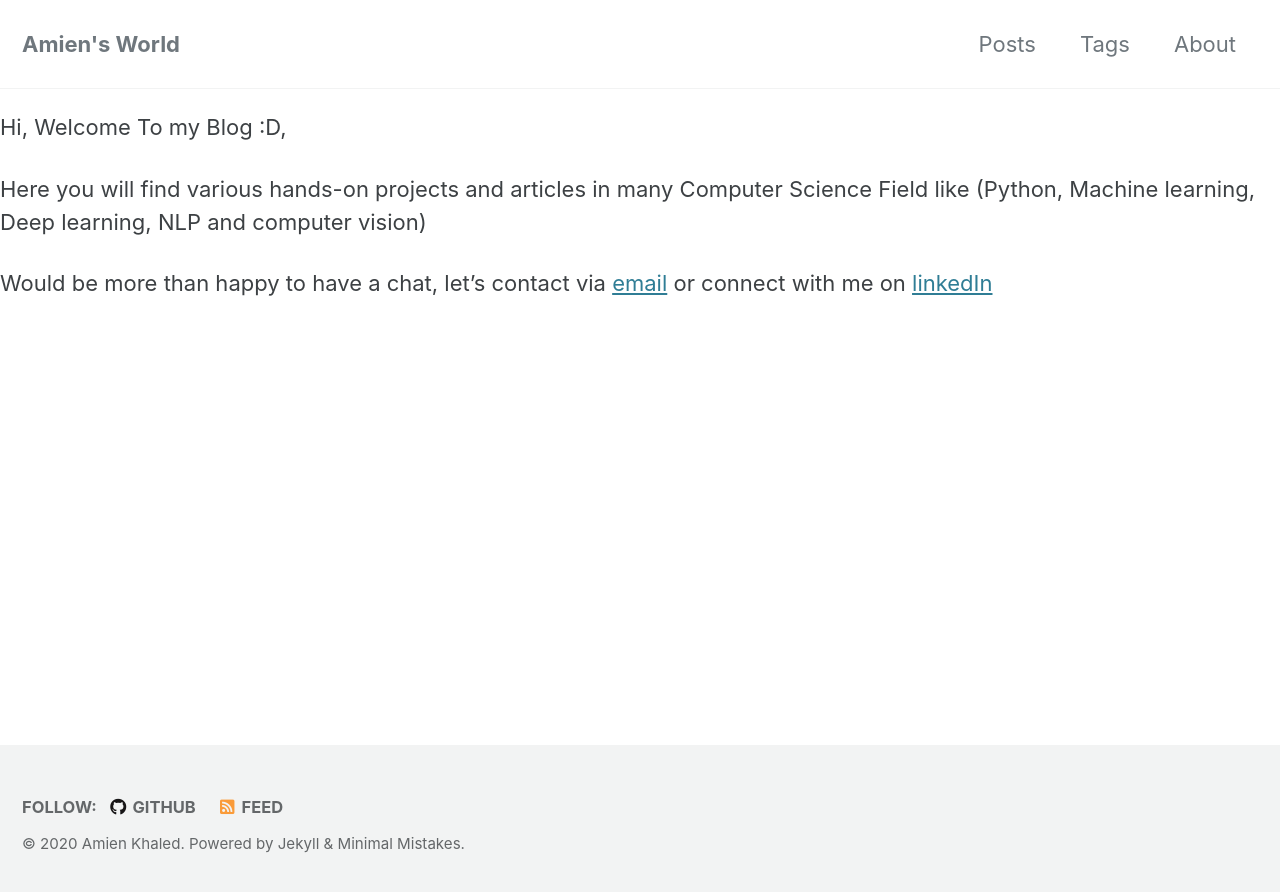
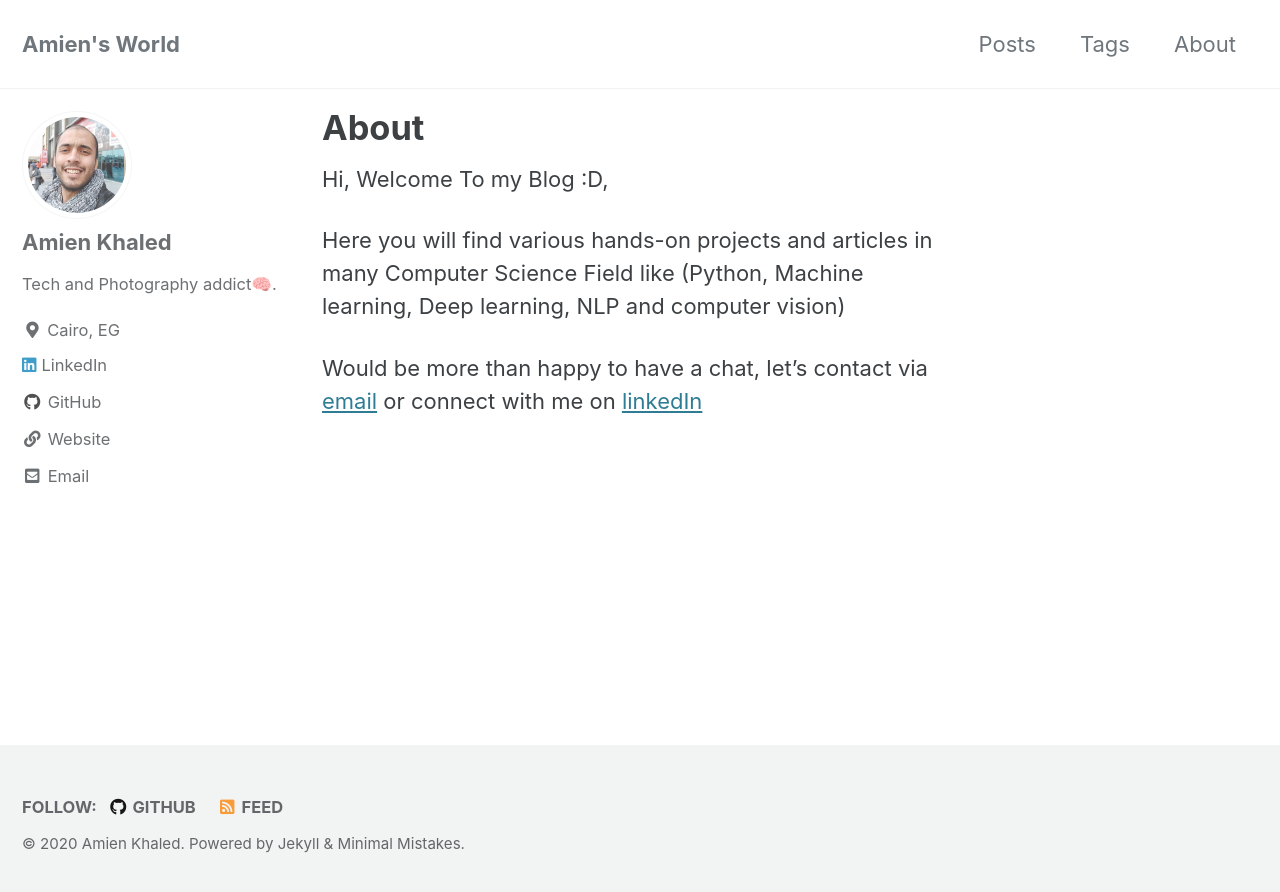
Before and after one commit to AmienKhaled/AmienKhaled.github.io, a Jekyll site: the page built from _pages/about.md, in a window 1280 px wide. Shown: the top 892 px of the page. Built offline with Jekyll 4.4.1, drawn with Linux system fonts in a browser that asks for light colours; cached includes are drawn as plain includes; our own code applies the rules of GitHub Pages for plain Markdown files; some of the changed lines change nothing that is shown.

Commit message:
fix error

```diff
--- a/_config.yml
+++ b/_config.yml
@@ -279,3 +279,10 @@ defaults:
       comments: # true
       share: true
       related: true
+        # _pages
+  - scope:
+      path: "_pages"
+      type: pages
+    values:
+      layout: single
+      author_profile: true
--- a/_pages/about.md
+++ b/_pages/about.md
@@ -1,7 +1,6 @@
 ---
 title: "About"
 permalink: /about/
-author_profile: true
 ---
 
 Hi, Welcome To my Blog :D,
```
